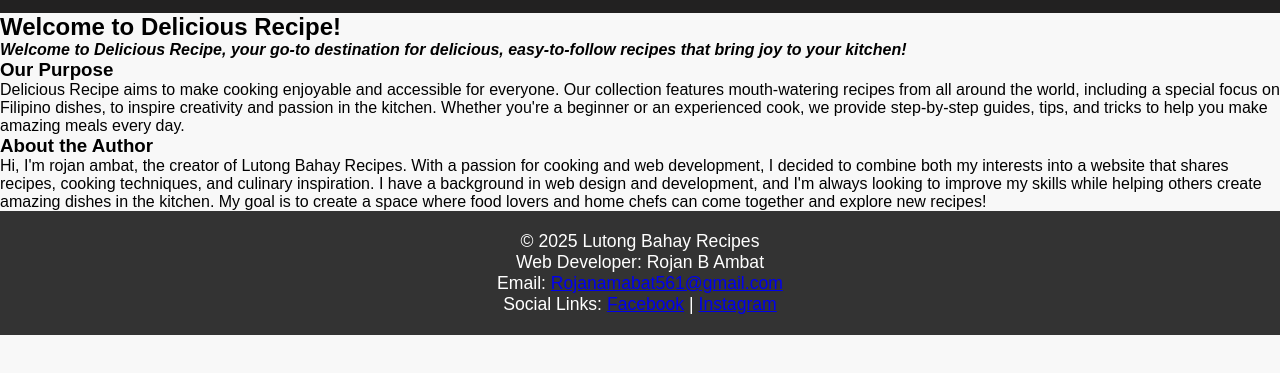
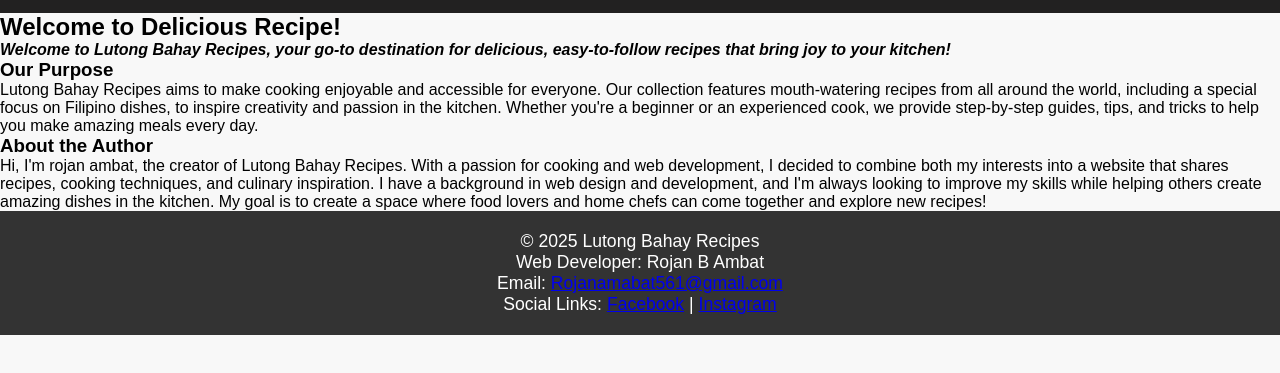
Before and after one commit to 022977/RojanAmbat, a plain HTML site: page about.html in a window 1280 px wide. Shown: the part 47-420 px from the top of the page. Drawn offline with Linux system fonts and the light colour scheme.

Commit message:
Update about.html

```diff
--- a/about.html
+++ b/about.html
@@ -25,13 +25,13 @@
     <!-- Introduction Section -->
     <section class="introduction">
         <h2>Welcome to Delicious Recipe!</h2>
-        <p><em><strong>Welcome to Delicious Recipe, your go-to destination for delicious, easy-to-follow recipes that bring joy to your kitchen!</strong></em></p>
+        <p><em><strong>Welcome to Lutong Bahay Recipes, your go-to destination for delicious, easy-to-follow recipes that bring joy to your kitchen!</strong></em></p>
     </section>
 
     <!-- Purpose Section -->
     <section class="purpose">
         <h3>Our Purpose</h3>
-        <p>Delicious Recipe aims to make cooking enjoyable and accessible for everyone. Our collection features mouth-watering recipes from all around the world, including a special focus on Filipino dishes, to inspire creativity and passion in the kitchen. Whether you're a beginner or an experienced cook, we provide step-by-step guides, tips, and tricks to help you make amazing meals every day.</p>
+        <p>Lutong Bahay Recipes aims to make cooking enjoyable and accessible for everyone. Our collection features mouth-watering recipes from all around the world, including a special focus on Filipino dishes, to inspire creativity and passion in the kitchen. Whether you're a beginner or an experienced cook, we provide step-by-step guides, tips, and tricks to help you make amazing meals every day.</p>
     </section>
 
     <!-- Author’s Info Section -->
```
